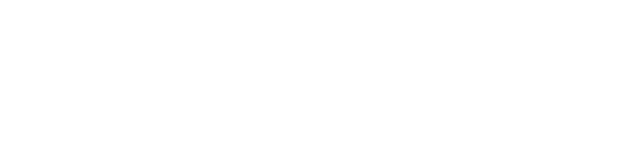
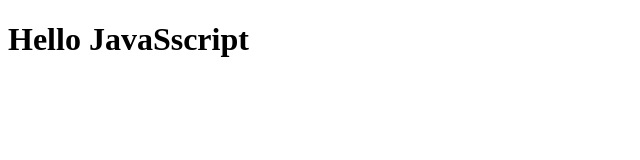
Before and after one commit to KarH001/JavaScript, a plain HTML site: page index.html in a window 1280 px wide. Shown: the whole page, without its empty margins (0-640 px from the left). Drawn offline with Linux system fonts and the light colour scheme.

Commit message:
hello JS

```diff
--- a/index.html
+++ b/index.html
@@ -9,7 +9,7 @@
 </head>
 
 <body>
-
+    <h1>Hello JavaSscript</h1>
 </body>
 <script src="script.js"></script>
 
```
